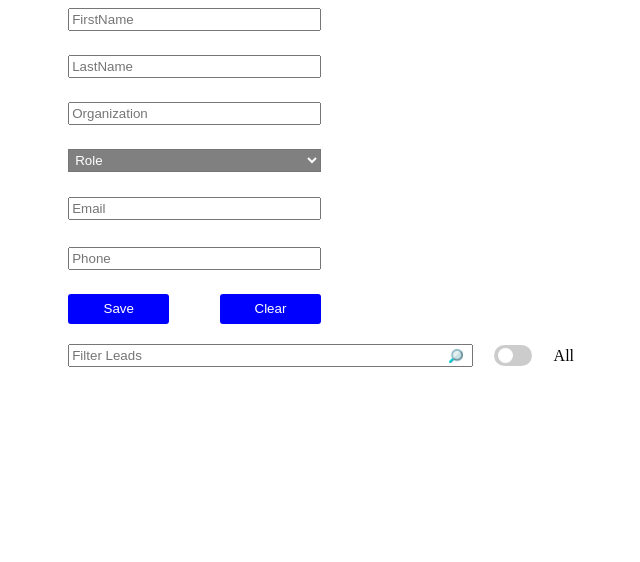
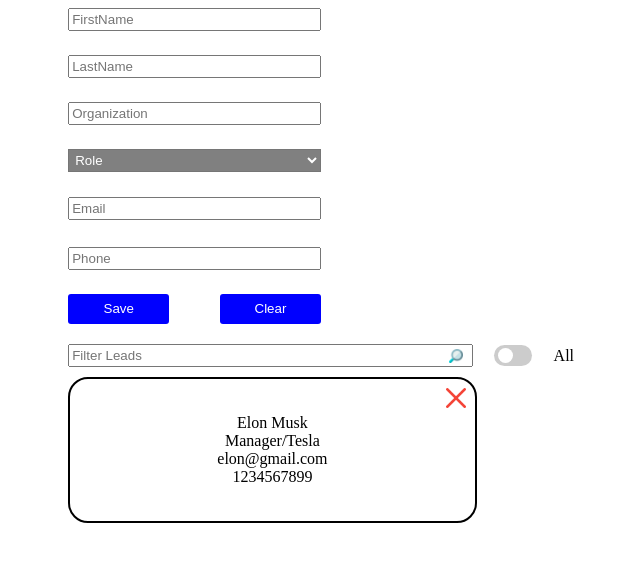
Before and after one commit to Tigran1991/Leads-Adding-App, a React (Create React App) app: page / in a window 1280 px wide. Shown: the top 562 px of the page, without its empty margins (319-959 px from the left). Built offline with nearby package versions, Linux system fonts and the light colour scheme; data requests are answered from the project's data file.

Commit message:
fix updating list after deleting item from filtered list

```diff
--- a/database/db.json
+++ b/database/db.json
@@ -1,3 +1,13 @@
 {
-  "leads": []
+  "leads": [
+    {
+      "firstName": "Elon",
+      "lastName": "Musk",
+      "organization": "Tesla",
+      "role": "Manager",
+      "email": "elon@gmail.com",
+      "phone": "1234567899",
+      "id": 2
+    }
+  ]
 }
--- a/src/FormComponents/Buttons/ClearButton.js
+++ b/src/FormComponents/Buttons/ClearButton.js
@@ -1,7 +1,12 @@
+import { useDispatch } from "react-redux"
+import { checkClearButtonState } from "../../redux/features/clearButtonStateReducerSlice"
 import * as Styled from "../styled"
 
 export const ClearButton = () => {
-  const handleClick = () => {}
+  const dispatch = useDispatch()
+  const handleClick = () => {
+    dispatch(checkClearButtonState(true))
+  }
 
   return (
     <Styled.ClearButtonElement onClick={handleClick}>
--- a/src/ListComponents/FilterComponents/FilterLeads.js
+++ b/src/ListComponents/FilterComponents/FilterLeads.js
@@ -1,13 +1,10 @@
 import { useState } from "react"
 import { useDispatch } from "react-redux"
 import { useGetLeadsQuery } from "../../redux/app/api/apiSlice"
-import { checkListState } from "../../redux/features/listStateReducerSlice"
 import * as Styled from "./styled"
 
 export const FilterLeads = ({ onChange }) => {
-  const dispatch = useDispatch()
   const filterLeads = (e) => {
-    dispatch(checkListState(false))
     onChange(e.target.value)
   }
 
--- a/src/ListComponents/FilterComponents/FilterSwitch.js
+++ b/src/ListComponents/FilterComponents/FilterSwitch.js
@@ -1,9 +1,13 @@
+import { useState } from "react"
 import * as Styled from "./styled"
 
 export const FilterSwitch = () => {
+  const [todo, setTodo] = useState()
+
   const handleChange = (e) => {
-    console.log(e.target.value)
+    setTodo(!todo)
   }
+
   return (
     <>
       <Styled.Switch>
--- a/src/ListComponents/List.js
+++ b/src/ListComponents/List.js
@@ -2,11 +2,11 @@ import { Filter } from "./FilterComponents/Filter"
 import { useGetLeadsQuery } from "../redux/app/api/apiSlice"
 import { ListItem } from "./ListItemComponents/ListItem"
 import * as Styled from "./styled"
-import { useSelector } from "react-redux"
-import { useState } from "react"
+// import { useSelector } from "react-redux"
+import { useEffect, useState } from "react"
 
 export const List = () => {
-  const listState = useSelector((state) => state.listState.list)
+  // const listState = useSelector((state) => state.listState.list)
   const {
     data: leads,
     isLoading,
@@ -14,21 +14,32 @@ export const List = () => {
     isError,
     error,
   } = useGetLeadsQuery()
+  const [filterState, setFilterState] = useState("")
+  const [listState, setListState] = useState(true)
   const [todo, setTodo] = useState([])
 
   const change = (value) => {
+    setFilterState(value)
+  }
+
+  useEffect(() => {
+    if (filterState.length >= 3) {
+      setListState(false)
       const data = leads.filter((lead) => {
         for (const key in lead) {
           if (Object.hasOwnProperty.call(lead, key)) {
             const element = lead[key]
-          if (typeof element === "string" && element.includes(value)) {
+            if (typeof element === "string" && element.includes(filterState)) {
               return lead
             }
           }
         }
       })
       setTodo(data)
+    } else {
+      setListState(true)
     }
+  }, [leads, filterState])
 
   let content
   if (isLoading) {
--- a/src/ListComponents/ListItemComponents/ListItem.js
+++ b/src/ListComponents/ListItemComponents/ListItem.js
@@ -5,17 +5,26 @@ import { useDeleteLeadMutation } from "../../redux/app/api/apiSlice"
 import { setSubmitProperty } from "../../redux/features/submitPropertyReducerSlice"
 import { getSelectedLeadId } from "../../redux/features/selectedLeadIdReducerSlice"
 import { getDeletedLeadId } from "../../redux/features/deletedLeadIdReducerSlice"
+// import { useState } from "react"
 
 export const ListItem = ({ listItemdata }) => {
   const [deleteItem] = useDeleteLeadMutation()
   const dispatch = useDispatch()
+  // const [borderColor, setBorderColor] = useState(false)
   const { firstName, lastName, organization, role, email, phone } = listItemdata
 
-  const updateListItemContent = () => {
+  const updateListItemContent = (e) => {
+    console.log("click")
     dispatch(getSelectedLead(listItemdata))
     dispatch(setSubmitProperty(true))
     dispatch(getSelectedLeadId(listItemdata.id))
   }
+
+  // const setListItemProperty = (e) => {
+  //   console.log("double click")
+  //   setBorderColor(!borderColor)
+  //   dispatch(setListItemProperty(true))
+  // }
 
   const deleteItemElement = (e) => {
     e.stopPropagation()
@@ -25,7 +34,10 @@ export const ListItem = ({ listItemdata }) => {
 
   return (
     <>
-      <Styled.ListItemDiv onClick={updateListItemContent}>
+      <Styled.ListItemDiv
+        onClick={updateListItemContent}
+        // color={borderColor ? "red" : "#333"}
+      >
         <span>{`${firstName} ${lastName}`}</span>
         <span>{`${role}/${organization}`}</span>
         <span>{email}</span>
--- a/src/index.js
+++ b/src/index.js
@@ -1,18 +1,12 @@
 import React from "react"
 import ReactDOM from "react-dom/client"
 import App from "./App"
-
-import { ApiProvider } from "@reduxjs/toolkit/dist/query/react"
-import { apiSlice } from "./redux/app/api/apiSlice"
 import { Provider } from "react-redux"
 import store from "./redux/app/store"
 
 const root = ReactDOM.createRoot(document.getElementById("root"))
 root.render(
   <React.StrictMode>
-    {/* <ApiProvider api={apiSlice}>
-      <App />
-    </ApiProvider> */}
     <Provider store={store}>
       <App />
     </Provider>
--- a/src/redux/app/store.js
+++ b/src/redux/app/store.js
@@ -5,7 +5,7 @@ import slectedLeadIdReducer from "../features/selectedLeadIdReducerSlice"
 import selectedLeadReducer from "../features/selectedLeadReducerSlice"
 import inputValueReducer from "../features/inputValueReducerSlice"
 import submitPropertyReducer from "../features/submitPropertyReducerSlice"
-import listStateReducer from "../features/listStateReducerSlice"
+import clearButtonStateReducer from "../features/clearButtonStateReducerSlice"
 
 import { configureStore } from "@reduxjs/toolkit"
 import { apiSlice } from "./api/apiSlice"
@@ -20,7 +20,7 @@ export const store = configureStore({
     selectedLeadId: slectedLeadIdReducer,
     inputValue: inputValueReducer,
     submitProperty: submitPropertyReducer,
-    listState: listStateReducer,
+    clearButtonState: clearButtonStateReducer,
   },
   middleware: (getDefaultMiddleware) =>
     getDefaultMiddleware().concat(apiSlice.middleware),
--- /dev/null
+++ b/src/redux/features/clearButtonStateReducerSlice.js
@@ -0,0 +1,19 @@
+import { createSlice } from "@reduxjs/toolkit"
+
+const initialState = {
+  buttonState: false,
+}
+
+export const clearButtonStateSlice = createSlice({
+  name: "clearButtonState",
+  initialState,
+  reducers: {
+    checkClearButtonState: (state, action) => {
+      state.buttonState = action.payload
+    },
+  },
+})
+
+export const { checkClearButtonState } = clearButtonStateSlice.actions
+
+export default clearButtonStateSlice.reducer
--- a/src/redux/features/listStateReducerSlice.js
+++ /dev/null
@@ -1,19 +0,0 @@
-import { createSlice } from "@reduxjs/toolkit"
-
-const initialState = {
-  list: true,
-}
-
-export const listStateSlice = createSlice({
-  name: "listState",
-  initialState,
-  reducers: {
-    checkListState: (state, action) => {
-      state.list = action.payload
-    },
-  },
-})
-
-export const { checkListState } = listStateSlice.actions
-
-export default listStateSlice.reducer
--- a/src/redux/features/selectedLeadReducerSlice.js
+++ b/src/redux/features/selectedLeadReducerSlice.js
@@ -12,9 +12,13 @@ export const selectedLeadSlice = createSlice({
     getSelectedLead: (state, action) => {
       state.lead = action.payload
     },
+    setSelectedLeadProperty: (state, action) => {
+      state.lead.property = action.payload
+    },
   },
 })
 
-export const { getSelectedLead } = selectedLeadSlice.actions
+export const { getSelectedLead, setSelectedLeadProperty } =
+  selectedLeadSlice.actions
 
 export default selectedLeadSlice.reducer
```
Also changed, not shown: src/FormComponents/Form.js (+25 -29 lines). Lines whose indentation alone changed are shown as unchanged.
